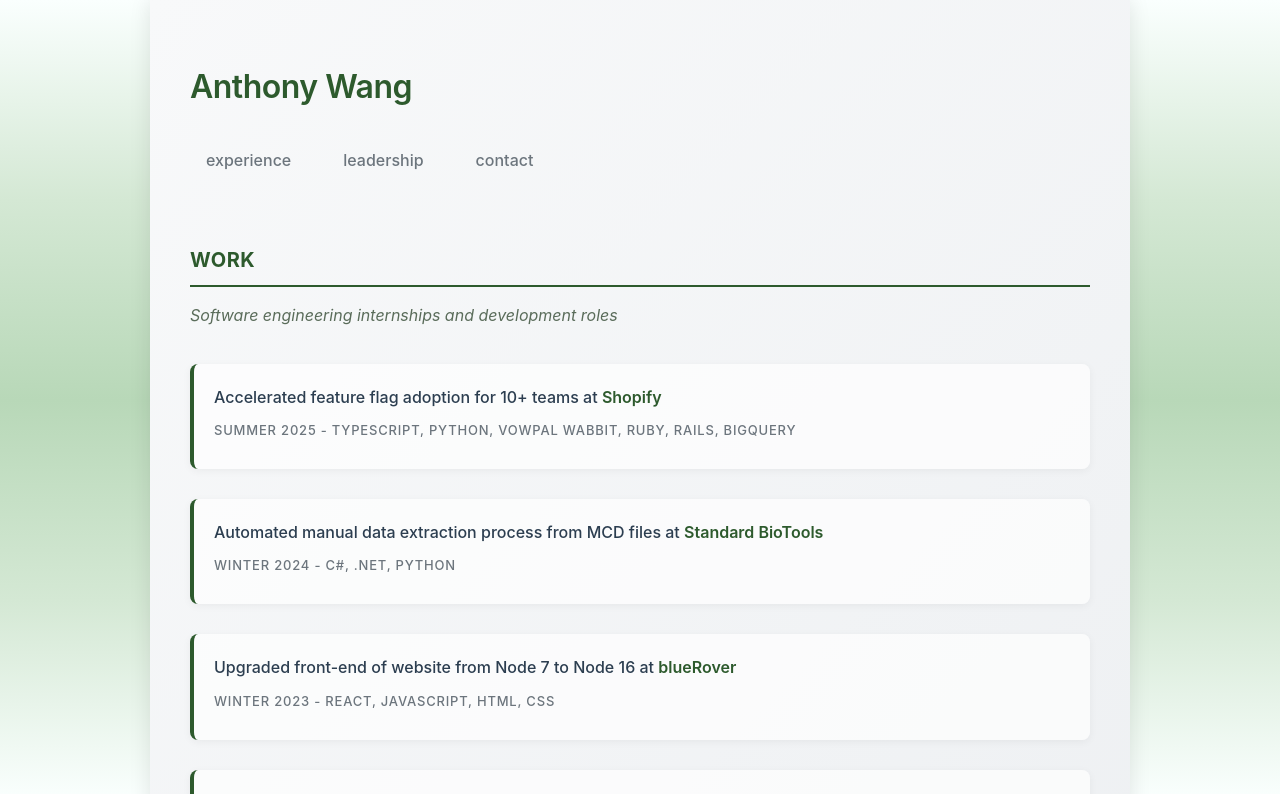
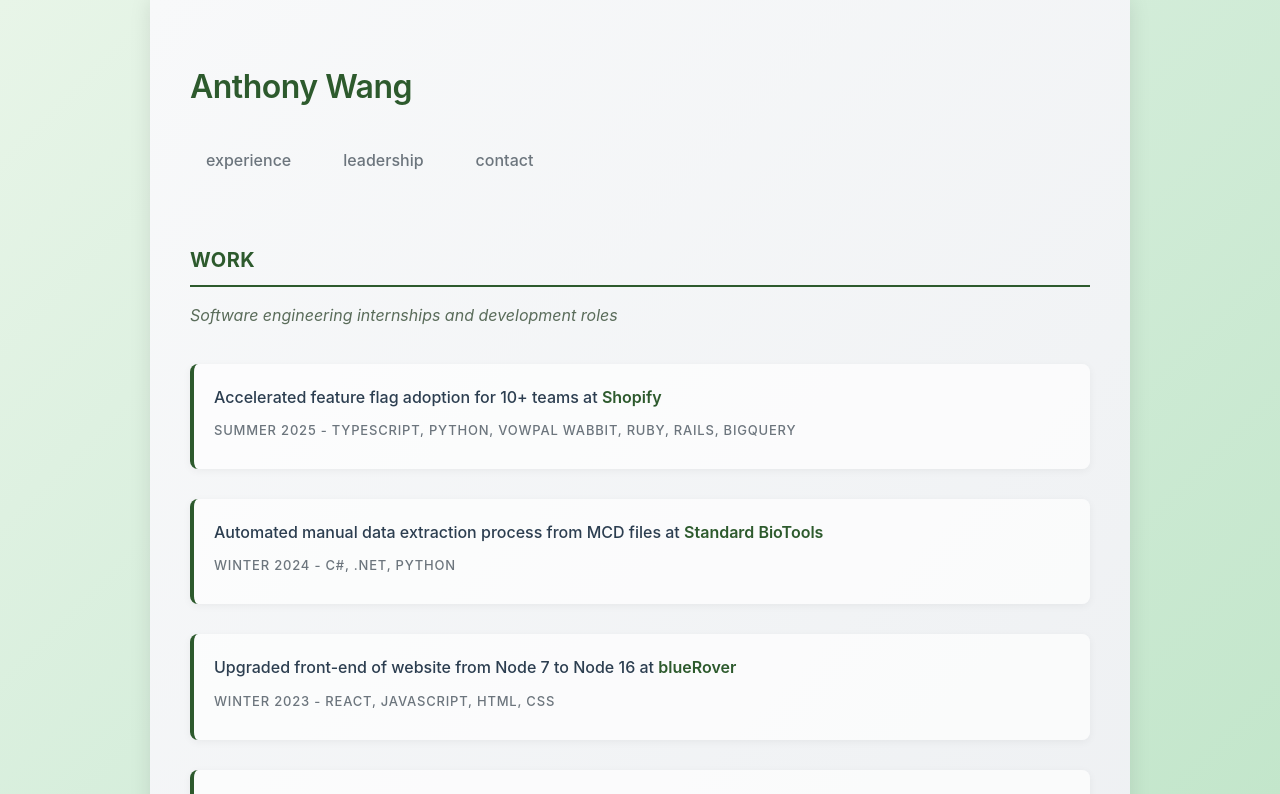
Before and after one commit to anthonyjuan-wang/anthonyjuan-wang.github.io, a React (Create React App) app: page / in a window 1280 px wide. Shown: the top 794 px of the page. Built offline with nearby package versions, Linux system fonts and the light colour scheme.

Commit message:
style: update global styles for simple design
- Change body font to modern system fonts
- Replace complex gradient with simple green background
- Improve overall readability and visual consistency

```diff
--- a/src/index.css
+++ b/src/index.css
@@ -21,16 +21,10 @@ body {
   height: 100%;
   max-width: 100%;
   overflow-x: hidden;
-  font-family: 'Source Sans 3',
-    sans-serif;
+  font-family: -apple-system, BlinkMacSystemFont, 'Segoe UI', 'Roboto', 'Oxygen', 'Ubuntu', 'Cantarell', sans-serif;
   -webkit-font-smoothing: antialiased;
   -moz-osx-font-smoothing: grayscale;
-  background: linear-gradient(180deg,
-    var(--white-soft) 0%,
-    var(--matcha-light) 25%,
-    var(--matcha-primary) 50%,
-    var(--matcha-light) 75%,
-    var(--white-soft) 100%);
+  background: linear-gradient(135deg, #e8f5e8 0%, #d4edda 50%, #c3e6cb 100%);
   background-attachment: fixed;
   min-height: 100vh;
 }
```
